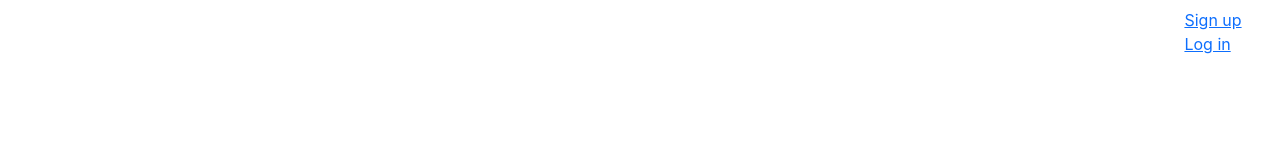
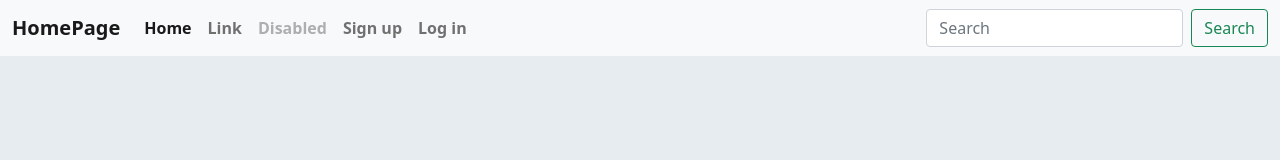
Before and after one commit to zyfeleven/blog-website, a React app in the folder client/: page / in a window 1280 px wide. Built offline with nearby package versions, Linux system fonts and the light colour scheme.

Commit message:
a nice navbar

```diff
--- a/client/src/containers/App.js
+++ b/client/src/containers/App.js
@@ -9,9 +9,7 @@ const store = configureStore();
 const App = () => (
   <Provider store = {store}>
     <Router>
-      <div className="onboarding">
-        <Navbar></Navbar>
-      </div>
+        <Navbar/>
     </Router>
   </Provider>
 )
--- a/client/src/containers/Navbar.js
+++ b/client/src/containers/Navbar.js
@@ -5,21 +5,38 @@ import { connect } from "react-redux";
 class Navbar extends Component {
     render(){
         return(
-            <nav className="navbar navbar-expand">
-                <div className="container-fluid">
-                    <Link to="/" className="navbar-brand">
-                        <img src="" alts="LOGO"></img>
-                    </Link>
-                </div>
-                <ul className="nav navbar-nav navbar-right">
-                    <li>
-                        <Link to="/signup">Sign up</Link>
-                    </li>
-                    <li>
-                        <Link to="/signin">Log in</Link>
-                    </li>
+            <nav class="navbar navbar-expand-lg navbar-light bg-light">
+            <div class="container-fluid">
+              <button class="navbar-toggler" type="button" data-bs-toggle="collapse" data-bs-target="#navbarTogglerDemo03" aria-controls="navbarTogglerDemo03" aria-expanded="false" aria-label="Toggle navigation">
+                <span class="navbar-toggler-icon"></span>
+              </button>
+              <a class="navbar-brand" href="/">HomePage</a>
+              <div class="collapse navbar-collapse" id="navbarTogglerDemo03">
+                <ul class="navbar-nav me-auto mb-2 mb-lg-0">
+                  <li class="nav-item">
+                    <a class="nav-link active" aria-current="page" href="#">Home</a>
+                  </li>
+                  <li class="nav-item">
+                    <a class="nav-link" href="#">Link</a>
+                  </li>
+                  <li class="nav-item">
+                    <a class="nav-link disabled">Disabled</a>
+                  </li>
+                  <li class="nav-item">
+                      <Link to="/signup" className="nav-link"> Sign up</Link>
+                  </li>
+                  <li class="nav-item">
+                      <Link to="/signin" className="nav-link"> Log in</Link>
+                  </li>
+                  <li></li>
                 </ul>
-            </nav>
+                <form class="d-flex">
+                  <input class="form-control me-2" type="search" placeholder="Search" aria-label="Search" />
+                  <button class="btn btn-outline-success" type="submit">Search</button>
+                </form>
+              </div>
+            </div>
+          </nav>
         )
     }
 }
@@ -30,4 +47,4 @@ function mapStateToProps(state){
     };
 }
 
-export default connect(mapStateToProps,null)(Navbar);
+export default connect(mapStateToProps)(Navbar);
--- a/client/src/index.css
+++ b/client/src/index.css
@@ -1,10 +1,33 @@
 body {
-  margin: 0;
-  font-family: -apple-system, BlinkMacSystemFont, 'Segoe UI', 'Roboto', 'Oxygen',
-    'Ubuntu', 'Cantarell', 'Fira Sans', 'Droid Sans', 'Helvetica Neue',
-    sans-serif;
-  -webkit-font-smoothing: antialiased;
-  -moz-osx-font-smoothing: grayscale;
+  background-color: #e6ecf0;
+}
+
+.navbar{
+  margin-bottom: 1rem;
+}
+.navbar a{
+  font-weight: bold;
+}
+.navbar li:hover{
+  color: white;
+  text-decoration: underline;
+  cursor: pointer;
+}
+.navbar-brand > img {
+  display: inline-block;
+  width: 20px;
+  border-radius: 2px;
+  margin-bottom: 2px;
+  margin-right: 5px;
+}
+
+ul.nav.navbar-nav li{
+  margin: 0 0.5rem;
+}
+
+.onboarding > navbar {
+  background-image: url("./images/nav-bg.png");
+  background-size: 100% 100%;
 }
 
 code {
```
Also changed, not shown: client/src/images/nav-bg.png (added).
